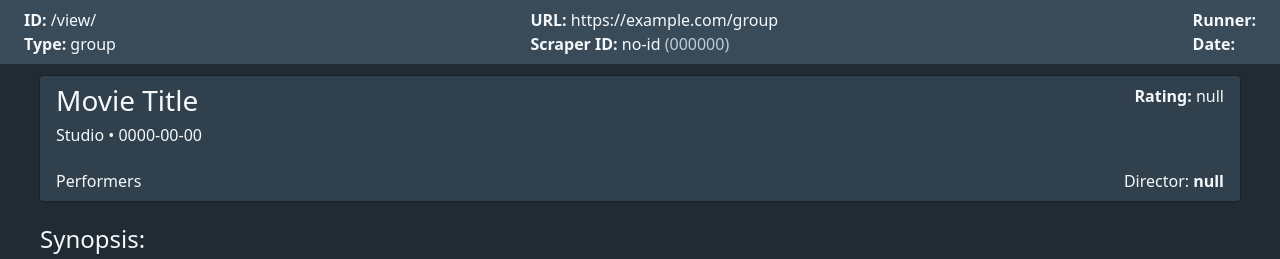
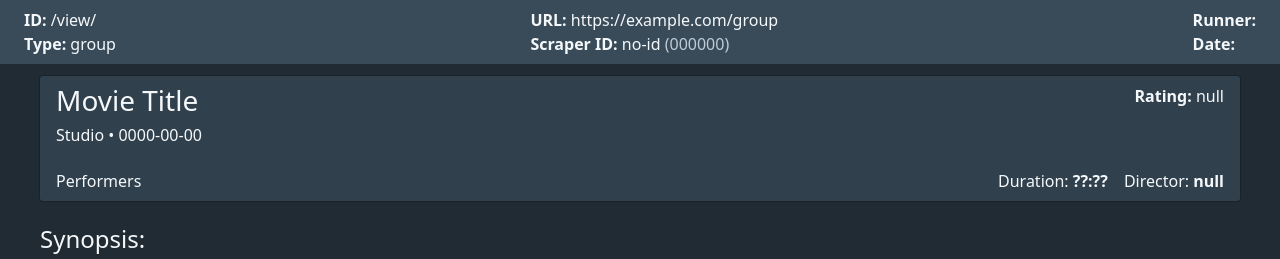
Before and after one commit to feederbox826/stash-scrape-ci, a website: page public/group.html in a window 1280 px wide. Shown: the top 259 px of the page. Drawn offline with Linux system fonts and the light colour scheme; no server answers.

Commit message:
add back duration to group

```diff
--- a/public/group.html
+++ b/public/group.html
@@ -43,6 +43,7 @@
         <div class="scene-performers me-auto">
           <span id="result-performers">Performers</span>
         </div>
+        <div class="ms-3">Duration: <b id="result-duration">??:??</b></div>
         <div class="ms-3">Director: <strong id="result-director">null</strong></div>
       </div>
     </div>
```
